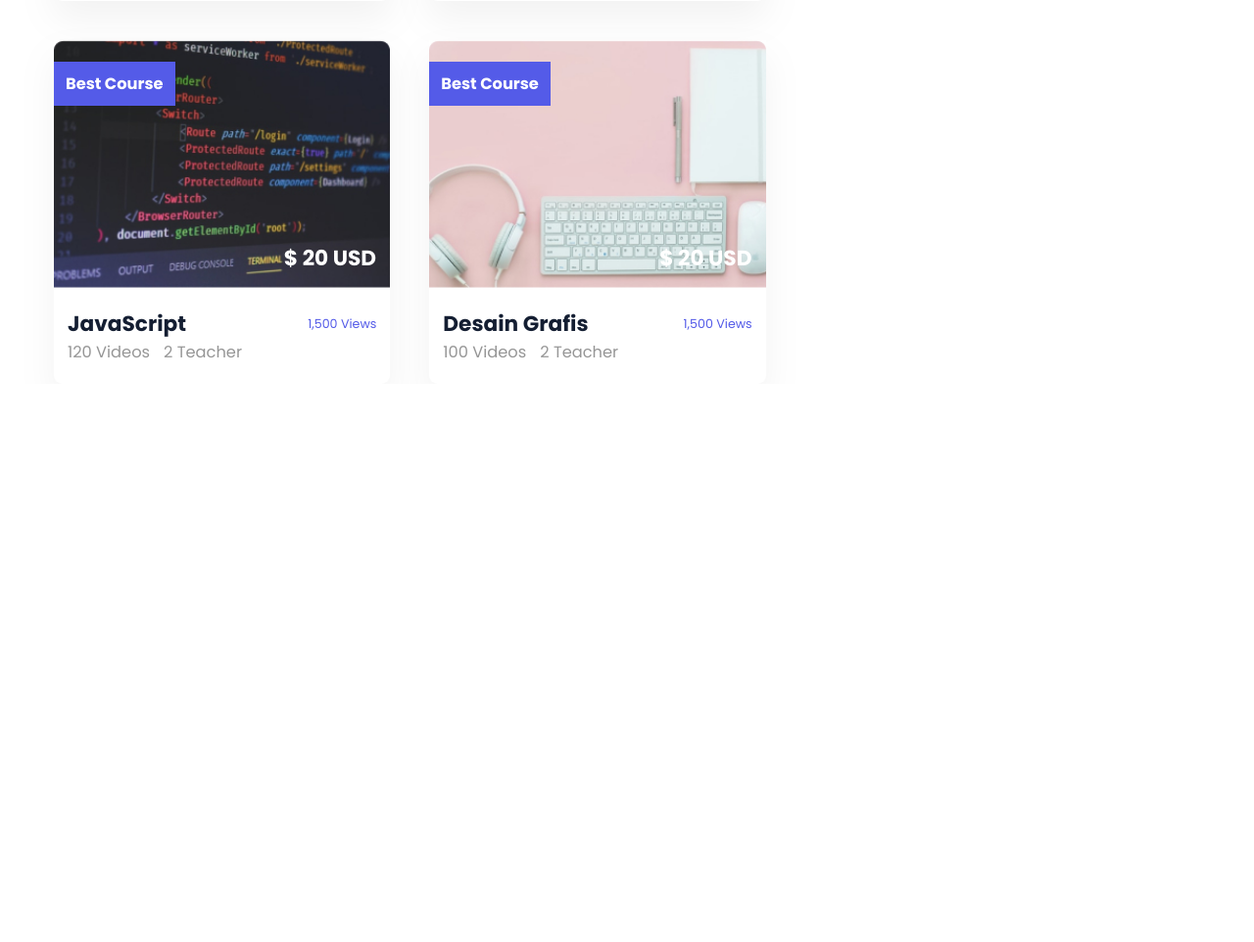
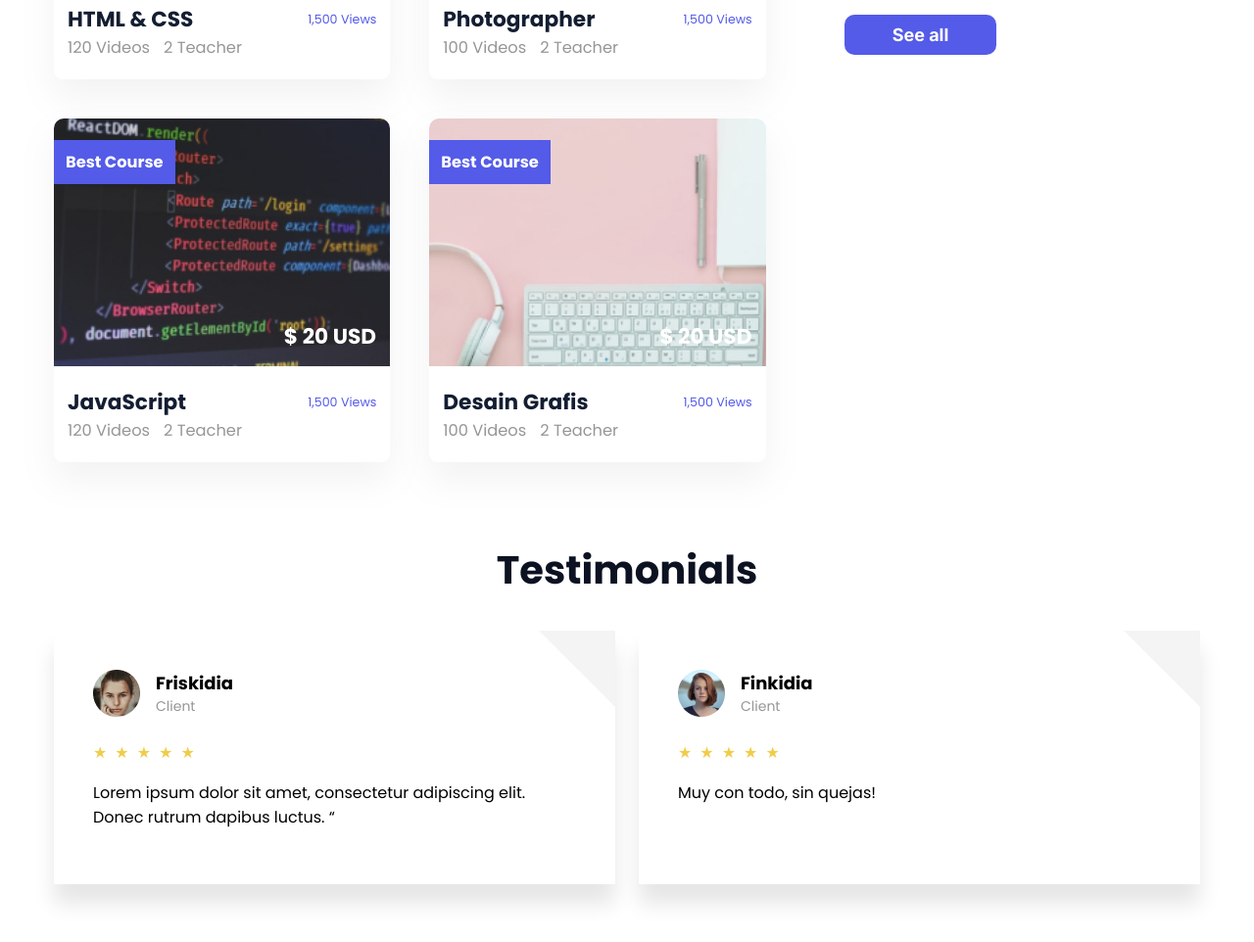
Before and after one commit to elcoach290/mangcoding-2, a plain HTML site: page index.html in a window 1280 px wide. Shown: the part 424-1386 px from the top of the page at 98% size. Before the commit the page ends 816 px from the top, so only its background shows below. Drawn offline with Linux system fonts and the light colour scheme.

Commit message:
Seccion Testimoniales y Interacciones en Cursos

```diff
--- a/css/style.css
+++ b/css/style.css
@@ -25,6 +25,7 @@ a{
 \* ================= */
 
 .cta{
+    display: inline-block;
     padding: 10px 49px;
     color: #fff;
     border: none;
@@ -92,8 +93,24 @@ a{
 \* ================ */
 
 .section{
+    padding: 80px 0;
+}
+    .section-title{
+        margin: 0;
+        font-size: 40px;
+        color: #0D1222;
+    }
 
-}
+    .section-title-center{
+        text-align: center;
+    }
+
+    .section-subtitle{
+        font-family: Inter, sans-serif;
+        color: #545BE8;
+        font-size: 18px;
+        font-weight: 400;
+    }
 
     .section-content{
         max-width: 1170px;
@@ -111,6 +128,10 @@ a{
     }
     .section-courses-right{
         width: 33.3333333%;
+    }
+
+    .section-testimonials{
+        padding-top: 0;
     }
 
 /* ================ *\
@@ -152,6 +173,7 @@ a{
     position: absolute;
     top: 21.62px;
     left: 0;
+    z-index: 1;
 }
 
 .course-preview-price{
@@ -167,6 +189,12 @@ a{
 .course-preview-img{
     display: block;
     width: 100%;
+    transform: scale(1.3);
+    transition: transform 300ms;
+}
+
+.course-preview-thumbnail:hover .course-preview-img{
+    transform: scale(1);
 }
 
 .course-preview-header{
@@ -200,4 +228,57 @@ a{
 
 .course-preview-thumbnail{
     position: relative;
+    overflow: hidden;
+    display: block;
+    border-radius: 10px 10px 0 0;
 }
+
+
+/* ==================== *\
+    TESTIMONIALS LIST
+\* ==================== */
+
+.testimonials-list{
+    display: flex;
+    gap: 24px;
+    list-style: none;
+    padding: 0;
+    margin: 32px 0 0; /* margin-top 32px y 0 todos los demás */
+}
+
+    .testimonials-list-item{
+        width: 50%;
+        background-color: #fff;
+        box-shadow: 0px 20px 20px rgba(0, 0, 0, 0.1);
+        padding: 40px;
+        background-image: url("../images/corner.svg");
+        background-repeat: no-repeat;
+        background-position: top right;
+    }
+
+    .testimonials-list-header{
+        display: flex;
+        align-items: start;
+        gap: 16px;
+    }
+
+    .testimonials-list-name{
+        margin: 0;
+        font-size: 18px;
+    }
+
+    .testimonials-list-role{
+        margin: 0;
+        font-size: 14px;
+        font-weight: 400;
+        color: #969696;
+    }
+
+    .testimonials-list-rate{
+        display: flex;
+        gap: 8px;
+        list-style: none;
+        margin: 24px 0 0;
+        padding: 0;
+        color: #F1CC4A;
+    }
--- a/index.html
+++ b/index.html
@@ -118,15 +118,53 @@
                         </ul>
                     </div>
                     <div class="section-courses-right">
-                        <h3>AVAILABLE FOR YOU</h3>
-                        <h2>Available Courses</h2>
+                        <h3 class="section-subtitle">AVAILABLE FOR YOU</h3>
+                        <h2 class="section-title">Available Courses</h2>
                         <p>Lorem ipsum dolor sit amet, consectetur adipiscing elit. Etiam dignissim, sem non convallis molestie.</p>
                         <a href="#" class="cta">See all</a>
                     </div>
                 </div>
             </section>
-            <section>
-
+            <section class="section section-testimonials">
+                <div class="section-content">
+                    <h2 class="section-title section-title-center">Testimonials</h2>
+                    <ul class="testimonials-list">
+                        <li class="testimonials-list-item">
+                            <div class="testimonials-list-header">
+                                <img class="testimonials-list-img" src="images/friskidia.jpeg" alt="Friskidia Client">
+                                <div>
+                                    <h3 class="testimonials-list-name">Friskidia</h3>
+                                    <h4 class="testimonials-list-role">Client</h4>
+                                </div>
+                            </div>
+                            <ul class="testimonials-list-rate">
+                                <li>★</li>
+                                <li>★</li>
+                                <li>★</li>
+                                <li>★</li>
+                                <li>★</li>
+                            </ul>
+                            <p>Lorem ipsum dolor sit amet, consectetur adipiscing elit. Donec rutrum dapibus luctus. “ </p>
+                        </li>
+                        <li class="testimonials-list-item">
+                            <div class="testimonials-list-header">
+                                <img class="testimonials-list-img" src="images/finkidia.jpeg" alt="Finkidia Client">
+                                <div>
+                                    <h3 class="testimonials-list-name">Finkidia</h3>
+                                    <h4 class="testimonials-list-role">Client</h4>
+                                </div>
+                            </div>
+                            <ul class="testimonials-list-rate">
+                                <li>★</li>
+                                <li>★</li>
+                                <li>★</li>
+                                <li>★</li>
+                                <li>★</li>
+                            </ul>
+                            <p>Muy con todo, sin quejas!</p>
+                        </li>
+                    </ul>
+                </div>
             </section>
         </main>
         <footer>
```
Also changed, not shown: images/corner.svg (added), images/finkidia.jpeg (added), images/friskidia.jpeg (added).
